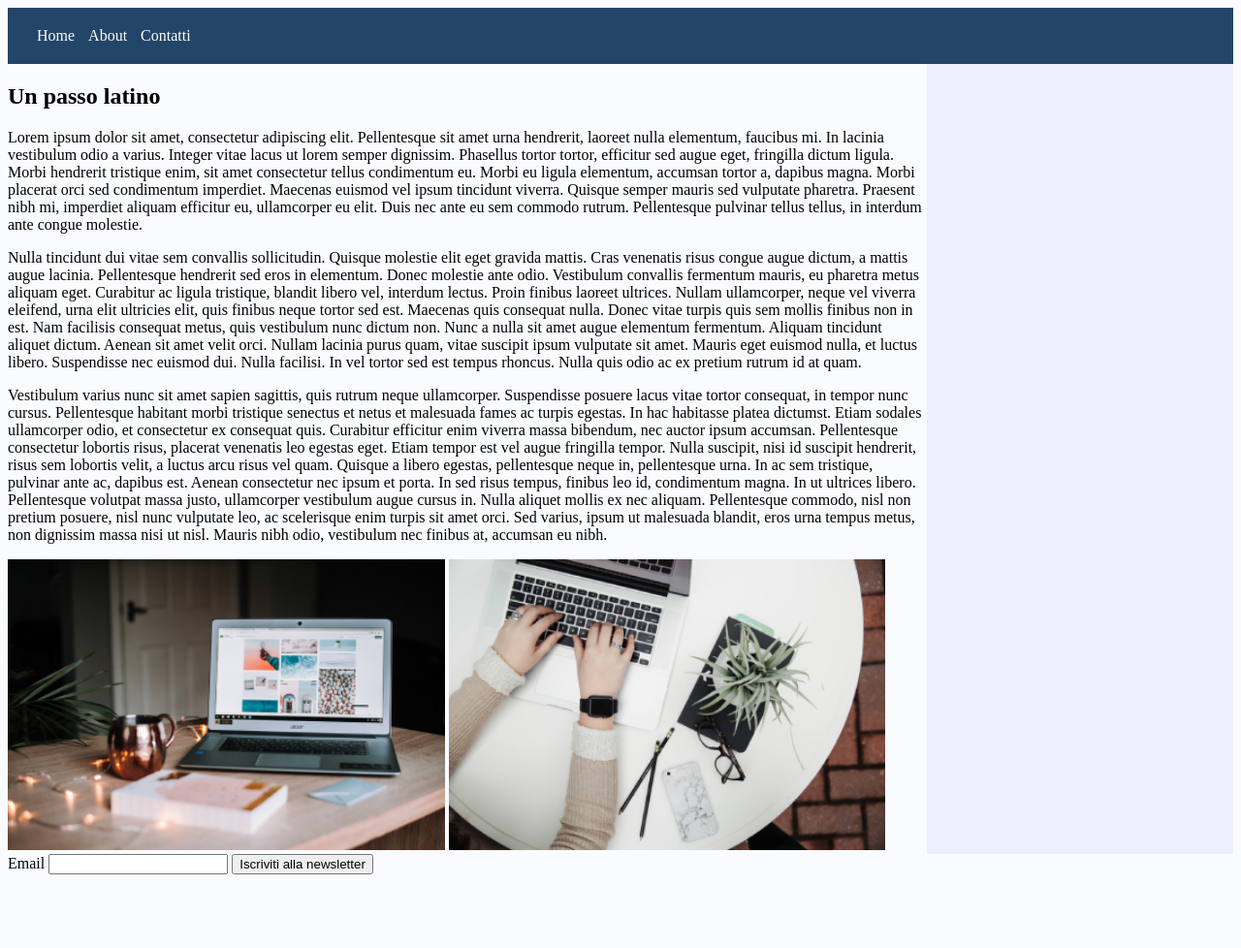
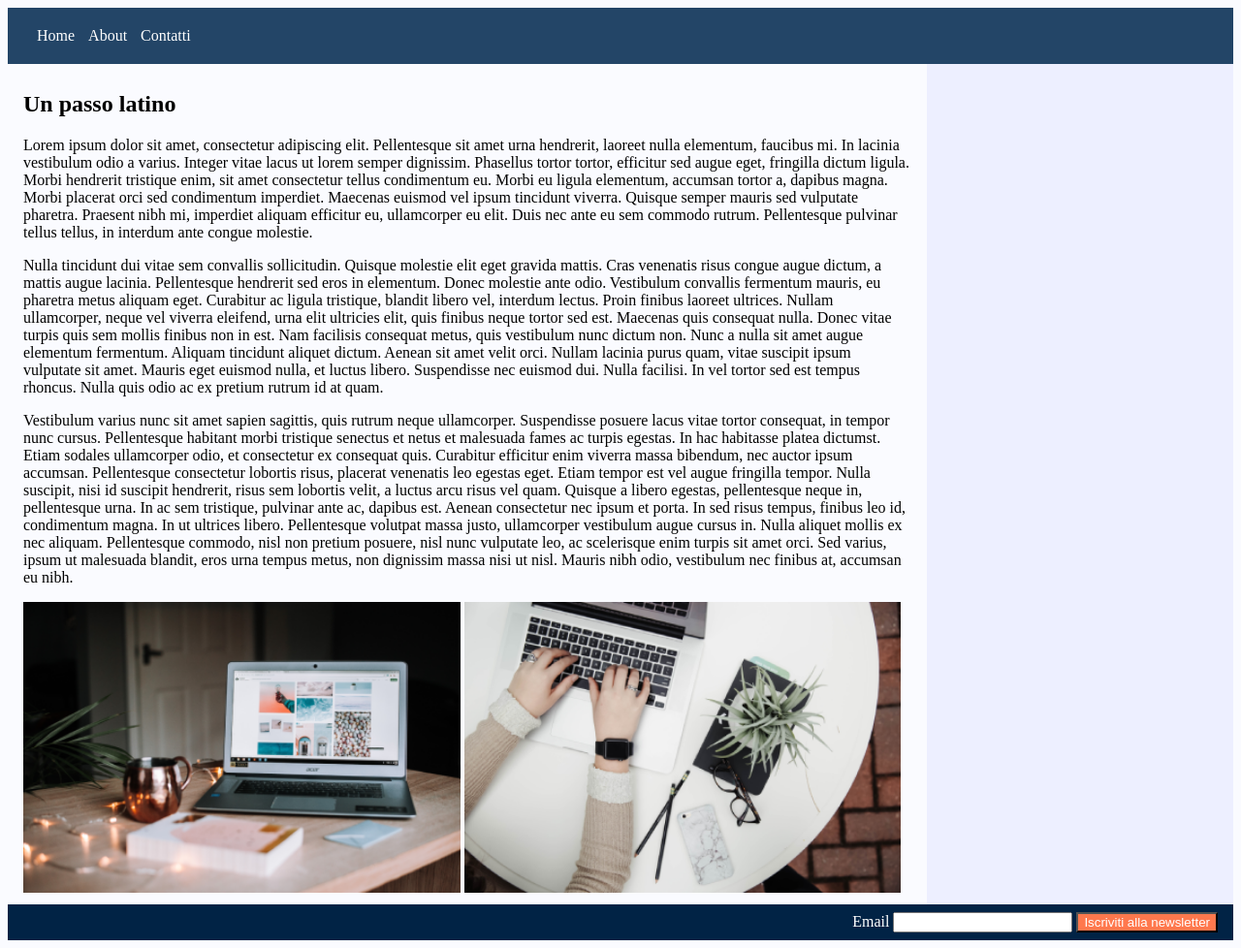
Before and after one commit to MauroDevelh90/esercitazione-a-manetta, a plain HTML site: page index.html in a window 1280 px wide. Shown: the whole page at 97% size. Before the commit the page ends 910 px from the top, so only its background shows below. Drawn offline with Linux system fonts and the light colour scheme.

Commit message:
finito css e html

```diff
--- a/main.css
+++ b/main.css
@@ -60,6 +60,8 @@ body aside {
 
     body aside {
         grid-area: barra-res;
+        padding-top: 32px;
+        padding-bottom: 32px;
     }
 
     section > img {
@@ -70,3 +72,42 @@ body aside {
 }
 
 /* MEDIA QUERY END */
+
+body > footer {
+    background-color: #012345;
+    padding-top: 8px;
+    padding-bottom: 8px;
+    padding-right: 16px;
+    padding-left: 16px;
+}
+
+footer > form {
+    color: white;
+    text-align: right;
+
+}
+
+footer > form > button {
+    background-color: #ff784d;
+    color: white;
+    transition: 0.4s;
+}
+
+footer > form > button:hover {
+    background-color: white;
+    color: #ff784d;
+}
+
+section {
+    padding-top: 8px;
+    padding-bottom: 8px;
+    padding-right: 16px;
+    padding-left: 16px;
+}
+
+aside {
+    padding-top: 8px;
+    padding-bottom: 8px;
+    padding-right: 16px;
+    padding-left: 16px;
+}
```
